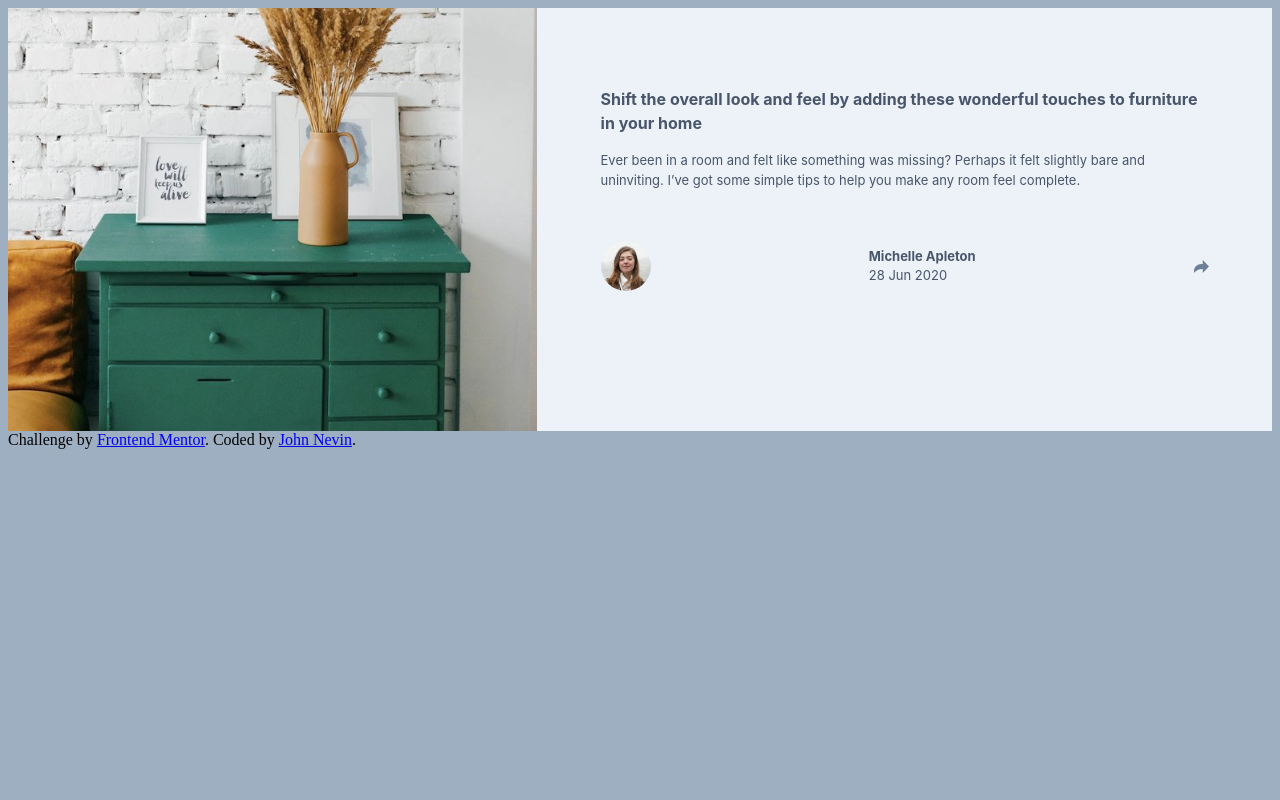
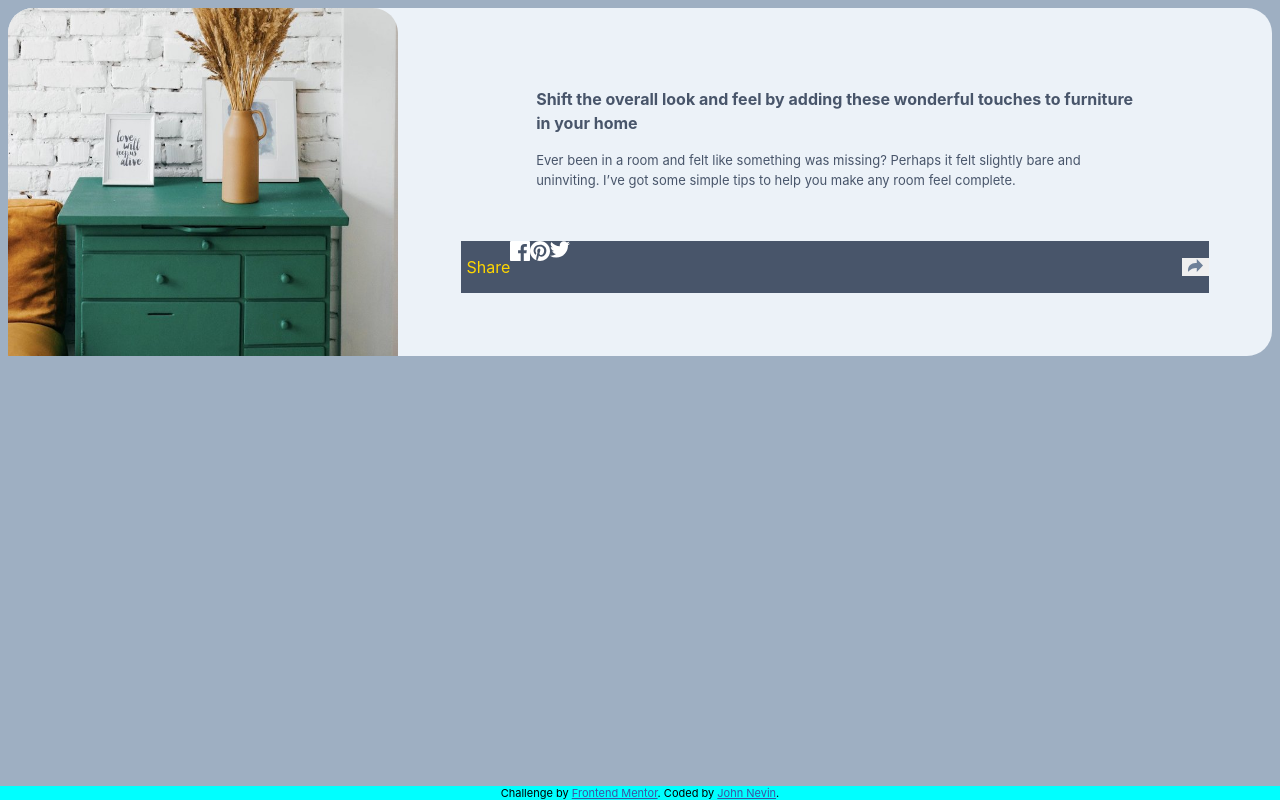
Before and after one commit to neville-bot/article_preview, a website: page index.html in a window 1280 px wide. Drawn offline with Linux system fonts and the light colour scheme.

Commit message:
added active state for social buttons

```diff
--- a/index.html
+++ b/index.html
@@ -6,7 +6,7 @@
     <!-- displays site properly based on user's device -->
 
     <title>Frontend Mentor | Article preview component</title>
-    <link href="styles.css" rel="stylesheet" type="text/css" />
+    <link rel="stylesheet" type="text/css" href="/styles.css" />
     <link
       rel="icon"
       type="image/png"
@@ -14,15 +14,7 @@
       href="./images/favicon-32x32.png"
     />
     <!-- Feel free to remove these styles or customise in your own stylesheet 👍 -->
-    <!-- <style>
-      .attribution {
-        font-size: 11px;
-        text-align: center;
-      }
-      .attribution a {
-        color: hsl(228, 45%, 44%);
-      }
-    </style> -->
+
   </head>
   <body>
     <div class="component">
@@ -30,6 +22,7 @@
         <img src="/images/drawers.jpg" alt="" />
       </div>
       <div class="info-container">
+        <div class="text-container">
         <p class="big-paragraph">
           Shift the overall look and feel by adding these wonderful touches to
           furniture in your home
@@ -38,19 +31,29 @@
           Ever been in a room and felt like something was missing? Perhaps it
           felt slightly bare and uninviting. I’ve got some simple tips to help
           you make any room feel complete.
-        </p>
+        </p></div>
         <div class="social-container">
+          <div class="active-social-container">
+            <div class="social-info"> <p style="color:gold">Share</p>
+            <svg xmlns="http://www.w3.org/2000/svg" width="20" height="20"><path fill="#FFF" d="M18.896 0H1.104C.494 0 0 .494 0 1.104v17.793C0 19.506.494 20 1.104 20h9.58v-7.745H8.076V9.237h2.606V7.01c0-2.583 1.578-3.99 3.883-3.99 1.104 0 2.052.082 2.329.119v2.7h-1.598c-1.254 0-1.496.597-1.496 1.47v1.928h2.989l-.39 3.018h-2.6V20h5.098c.608 0 1.102-.494 1.102-1.104V1.104C20 .494 19.506 0 18.896 0z"/></svg>
+            <svg xmlns="http://www.w3.org/2000/svg" width="20" height="20"><path fill="#FFF" d="M10 0C4.478 0 0 4.477 0 10c0 4.237 2.636 7.855 6.356 9.312-.088-.791-.167-2.005.035-2.868.182-.78 1.172-4.97 1.172-4.97s-.299-.6-.299-1.486c0-1.39.806-2.428 1.81-2.428.852 0 1.264.64 1.264 1.408 0 .858-.545 2.14-.828 3.33-.236.995.5 1.807 1.48 1.807 1.778 0 3.144-1.874 3.144-4.58 0-2.393-1.72-4.068-4.177-4.068-2.845 0-4.515 2.135-4.515 4.34 0 .859.331 1.781.745 2.281a.3.3 0 01.069.288l-.278 1.133c-.044.183-.145.223-.335.134-1.249-.581-2.03-2.407-2.03-3.874 0-3.154 2.292-6.052 6.608-6.052 3.469 0 6.165 2.473 6.165 5.776 0 3.447-2.173 6.22-5.19 6.22-1.013 0-1.965-.525-2.291-1.148l-.623 2.378c-.226.869-.835 1.958-1.244 2.621.937.29 1.931.446 2.962.446 5.522 0 10-4.477 10-10S15.522 0 10 0z"/></svg>
+            <svg xmlns="http://www.w3.org/2000/svg" width="20" height="17"><path fill="#FFF" d="M20 2.172a8.192 8.192 0 01-2.357.646 4.11 4.11 0 001.804-2.27 8.22 8.22 0 01-2.605.996A4.096 4.096 0 0013.847.248c-2.65 0-4.596 2.472-3.998 5.037A11.648 11.648 0 011.392 1a4.109 4.109 0 001.27 5.478 4.086 4.086 0 01-1.858-.513c-.045 1.9 1.318 3.679 3.291 4.075a4.113 4.113 0 01-1.853.07 4.106 4.106 0 003.833 2.849A8.25 8.25 0 010 14.658a11.616 11.616 0 006.29 1.843c7.618 0 11.922-6.434 11.663-12.205A8.354 8.354 0 0020 2.172z"/></svg>
+         </div> <!-- <div class="author-info">
             <img src="/images/avatar-michelle.jpg" />
             <p class="small-paragraph">
               <strong>Michelle Apleton</strong> <br />28 Jun 2020
             </p>
+          </div> -->
+          <button onclick="" style="border: none;">
             <svg xmlns="http://www.w3.org/2000/svg" width="15" height="13">
               <path
                 fill="#6E8098"
                 d="M15 6.495L8.766.014V3.88H7.441C3.33 3.88 0 7.039 0 10.936v2.049l.589-.612C2.59 10.294 5.422 9.11 8.39 9.11h.375v3.867L15 6.495z"
               />
             </svg>
-        </div>
+          </button>          </div>
+
+        <!-- </div>  -->
       </div>
     </div>
     <div class="attribution">
--- a/server.js
+++ b/server.js
@@ -2,11 +2,12 @@
 const app = express();
 const port = process.env.PORT || 3000;
 const path = require("path");
+app.use(express.static(__dirname));
 
 app.get("/", (req, res) => {
-  res.sendFile(path.join(__dirname + "/index.html"));
+  res.sendFile("index.html");
 });
 
-app.listen(port, function() {
+app.listen(port, () => {
   console.log(`Listening on port ${port}`);
 });
--- a/styles.css
+++ b/styles.css
@@ -3,7 +3,7 @@
 body {
   background-color: hsl(212, 23%, 69%);
 }
-
+/* parent node */
 .component {
   display: flex;
   flex-direction: row;
@@ -11,27 +11,36 @@
   font-family: -apple-system, BlinkMacSystemFont, "Segoe UI", Roboto, Oxygen,
     Ubuntu, Cantarell, "Open Sans", "Helvetica Neue", sans-serif;
   border: 3px;
+  border-radius: 25px;
+  width: fit-content;
   border-color: black;
 }
+/* text color */
 .component p {
   color: hsl(217, 19%, 35%);
 }
+/* graphic container */
 .image-container img {
   width: 100%;
   height: 100%;
   vertical-align: middle;
+  border-top-left-radius: 25px;
+  border-top-right-radius: 25px;
 }
-.image-container {
-  width: fit-content;
-}
+
+/*  info is parent of text and social badges/buttons */
 .info-container {
   justify-content: right;
   flex-direction: column;
-  width: 60%;
+  width: 100%;
   padding-left: 5%;
   padding-right: 5%;
   padding-top: 5%;
   padding-bottom: 5%;
+}
+.text-container {
+  padding-left: 10%;
+  padding-right: 10%;
 }
 .big-paragraph {
   font-size: 16px;
@@ -43,6 +52,7 @@
   font-size: 13px;
   line-height: 1.5;
 }
+/* social emblems and button */
 .social-container {
   left: 0;
   bottom: 0;
@@ -52,17 +62,54 @@
   align-items: center;
   padding-top: 5%;
 }
+.active-social-container {
+  width: 100%;
+  left: 0;
+  bottom: 0;
+  display: flex;
+  flex-direction: row;
+  justify-content: space-between;
+  align-items: center;
+  background-color: hsl(217, 19%, 35%);
+}
+.author-info {
+  display: flex;
+  flex-direction: row;
+}
+.social-info {
+  display: flex;
+  flex-direction: row;
+  justify-content: space-between;
+  padding-left: 5px;
+}
 .social-container img {
   width: 50px;
   height: 50px;
   border-radius: 50%;
+  padding-right: 20px;
+}
+/* footer */
+.attribution {
+  position: fixed;
+  left: 0;
+  bottom: 0;
+  width: 100%;
+  background-color: cyan;
+  font-size: 11px;
+  text-align: center;
+}
+.attribution a {
+  color: hsl(228, 45%, 44%);
 }
 
 /* Mobile and small screens */
 @media screen and (max-width: 768px) {
+  body {
+    padding-left: 10%;
+    padding-right: 10%;
+    margin-top: 10vh;
+  }
   .component {
-    margin-top: 10vh;
-    width: 80%;
     display: flex;
     flex-direction: column;
     align-items: center;
```
Lines whose indentation alone changed are shown as unchanged.
